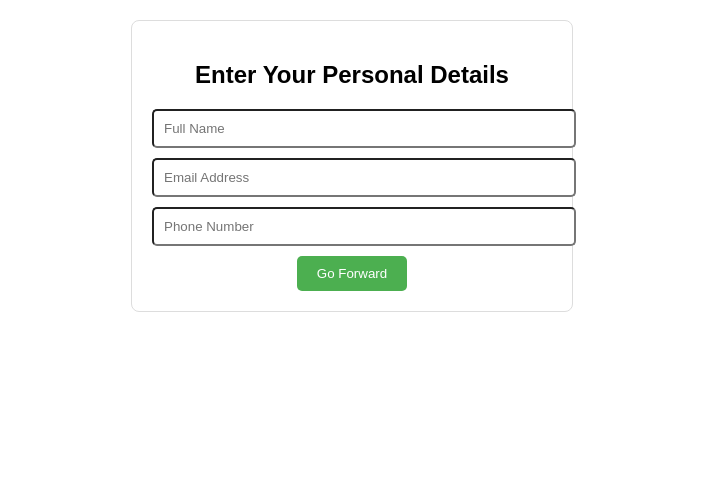
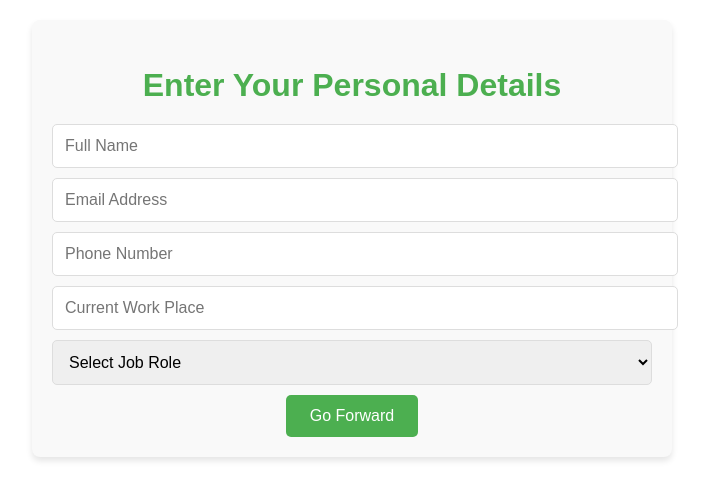
Before and after one commit to nht-dilshan/online_Assessment_Tool, a Vue app: page /user-details in a window 1280 px wide. Shown: the top 500 px of the page, without its empty margins (288-997 px from the left). Built offline with nearby package versions, Linux system fonts and the light colour scheme.

Commit message:
Refactor routing to remove skillsScore from URL parameters and manage it via Vuex; add job role field and update styles in UserDetails component; increase timer duration in QuestionList component.

```diff
--- a/src/router/index.js
+++ b/src/router/index.js
@@ -22,7 +22,7 @@ const routes = [
     path: '/user-details',
     name: 'user-details',
     component: UserDetails,
-    props: (route) => ({ skillsScore: route.query.skillsScore }),  // Pass skillsScore to UserDetails as a prop
+    // Removed skillsScore from URL params, this is now managed via Vuex
   },
   {
     path: '/question-list',
@@ -39,35 +39,31 @@ const routes = [
     name: 'timein',
     component: TimeIn, // Navigate here if the user finishes on time
   },
+  // Removed :skillsScore from the URL parameters, it will be handled in Vuex
   {
-    path: '/result/novice/:skillsScore',
+    path: '/result/novice',
     name: 'result-novice',
     component: ResultNovice,
-    props: true,
   },
   {
-    path: '/result/seed/:skillsScore',
+    path: '/result/seed',
     name: 'result-seed',
     component: ResultSeed,
-    props: true,
   },
   {
-    path: '/result/rising-star/:skillsScore',
+    path: '/result/rising-star',
     name: 'result-rising-star',
     component: ResultRisingStar,
-    props: true,
   },
   {
-    path: '/result/star/:skillsScore',
+    path: '/result/star',
     name: 'result-star',
     component: ResultStar,
-    props: true,
   },
   {
-    path: '/result/rock-star/:skillsScore',
+    path: '/result/rock-star',
     name: 'result-rock-star',
     component: ResultRockStar,
-    props: true,
   },
 ];
 
--- a/src/views/QuestionList.vue
+++ b/src/views/QuestionList.vue
@@ -31,7 +31,7 @@ export default {
       currentQuestion: 0,
       userAnswer: '',
       totalScore: 0,
-      timer: 5, // 5 minutes in seconds
+      timer: 600, // 5 minutes in seconds
       timerInterval: null,
       questions: [
         {
--- a/src/views/UserDetails.vue
+++ b/src/views/UserDetails.vue
@@ -5,6 +5,20 @@
       <input type="text" v-model="form.fullName" placeholder="Full Name" required />
       <input type="email" v-model="form.email" placeholder="Email Address" required />
       <input type="tel" v-model="form.phoneNumber" placeholder="Phone Number" required />
+      <input type="text" v-model="form.WorkPlace" placeholder="Current Work Place" required />
+
+      <!-- Job Role Dropdown -->
+      <select v-model="form.jobRole" required>
+        <option value="" disabled selected>Select Job Role</option>
+        <option value="Marketing / Branding">Marketing / Branding</option>
+        <option value="Digital Marketing - Brand Side">Digital Marketing - Brand Side</option>
+        <option value="Digital Marketing - Agency Side">Digital Marketing - Agency Side</option>
+        <option value="Marketing Student">Marketing Student</option>
+        <option value="Not Employed">Not Employed</option>
+        <option value="Entrepreneur / Business Owner">Entrepreneur / Business Owner</option>
+        <option value="Other">Other</option>
+      </select>
+
       <button type="submit">Go Forward</button>
     </form>
   </div>
@@ -18,6 +32,8 @@ export default {
         fullName: '',
         email: '',
         phoneNumber: '',
+        WorkPlace: '',
+        jobRole: '', // Added job role field
       },
     };
   },
@@ -31,17 +47,25 @@ export default {
       // Store the user details in localStorage
       localStorage.setItem('userDetails', JSON.stringify(this.form));
 
-      // Navigate to the related result page based on the skillsScore
-      if (this.skillsScore < 50) {
-        this.$router.push(`/result/novice/${this.skillsScore}`);
-      } else if (this.skillsScore >= 51 && this.skillsScore <= 60) {
-        this.$router.push(`/result/seed/${this.skillsScore}`);
-      } else if (this.skillsScore >= 61 && this.skillsScore <= 70) {
-        this.$router.push(`/result/rising-star/${this.skillsScore}`);
-      } else if (this.skillsScore >= 71 && this.skillsScore <= 80) {
-        this.$router.push(`/result/star/${this.skillsScore}`);
+      // Ensure skillsScore is available before navigating
+      if (this.skillsScore !== undefined) {
+        // Use Vuex to set the score for later use in result pages
+        this.$store.commit('setSkillsScore', this.skillsScore);
+
+        // Navigate to the related result page based on the skillsScore
+        if (this.skillsScore < 50) {
+          this.$router.push({ name: 'result-novice' });
+        } else if (this.skillsScore >= 51 && this.skillsScore <= 60) {
+          this.$router.push({ name: 'result-seed' });
+        } else if (this.skillsScore >= 61 && this.skillsScore <= 70) {
+          this.$router.push({ name: 'result-rising-star' });
+        } else if (this.skillsScore >= 71 && this.skillsScore <= 80) {
+          this.$router.push({ name: 'result-star' });
+        } else {
+          this.$router.push({ name: 'result-rock-star' });
+        }
       } else {
-        this.$router.push(`/result/rock-star/${this.skillsScore}`);
+        console.error('Skills score is not available');
       }
     },
   },
@@ -50,27 +74,52 @@ export default {
 
 <style scoped>
 .user-details {
-  max-width: 400px;
+  max-width: 600px;
   margin: 0 auto;
   padding: 20px;
-  border: 1px solid #ddd;
+  background-color: #f9f9f9;
   border-radius: 8px;
+  box-shadow: 0px 4px 6px rgba(0, 0, 0, 0.1);
   text-align: center;
 }
 
-input {
+h2 {
+  font-size: 2rem;
+  color: #4caf50;
+  margin-bottom: 20px;
+}
+
+input,
+select {
   width: 100%;
-  padding: 10px;
+  padding: 12px;
   margin-bottom: 10px;
   border-radius: 5px;
+  border: 1px solid #ddd;
+  font-size: 1rem;
 }
 
 button {
-  padding: 10px 20px;
+  padding: 12px 24px;
   background-color: #4caf50;
   color: white;
   border: none;
   border-radius: 5px;
   cursor: pointer;
+  font-size: 1rem;
+  transition: background-color 0.3s ease;
+}
+
+button:hover {
+  background-color: #45a049;
+}
+
+button:focus {
+  outline: none;
+}
+
+button:disabled {
+  background-color: #ccc;
+  cursor: not-allowed;
 }
 </style>
```
